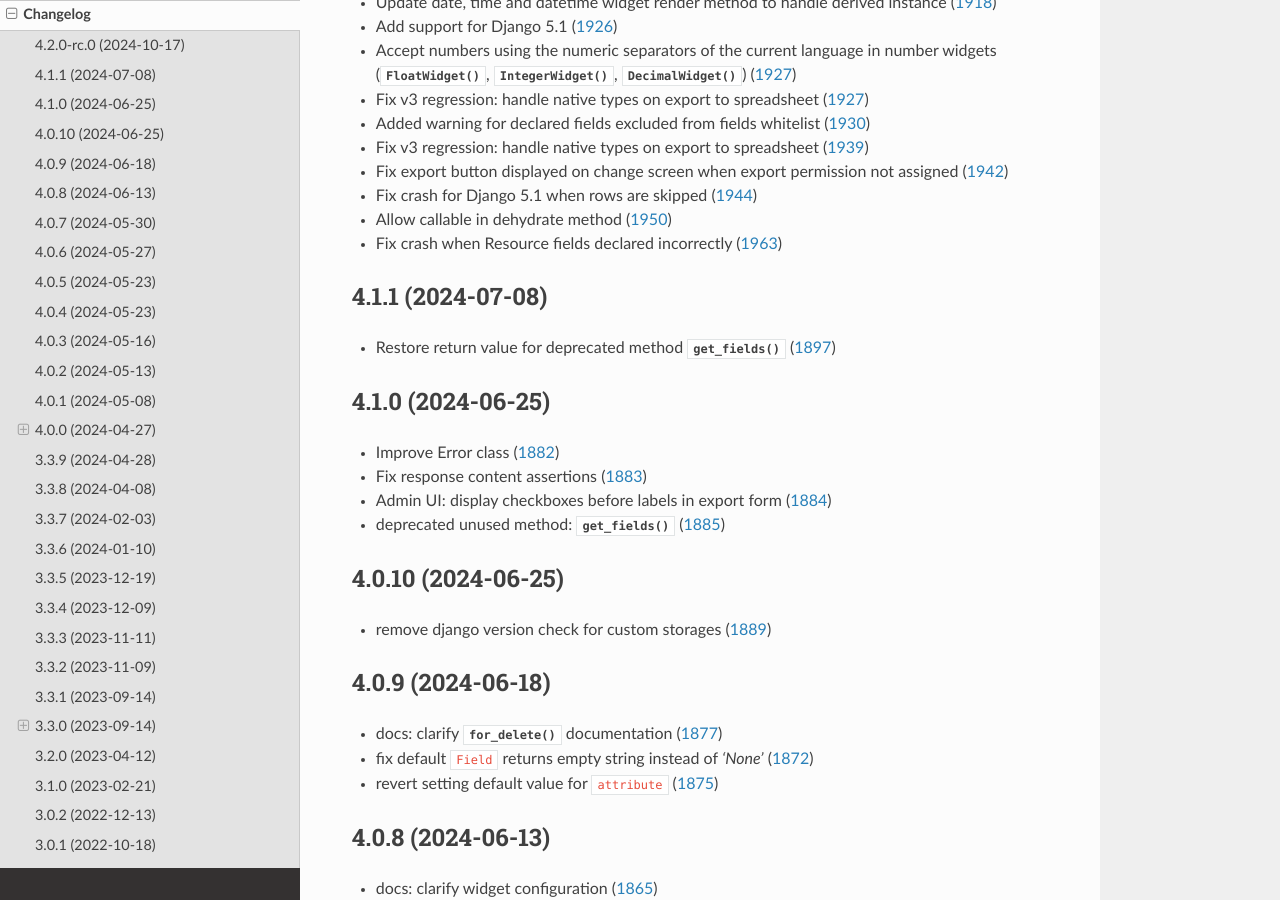
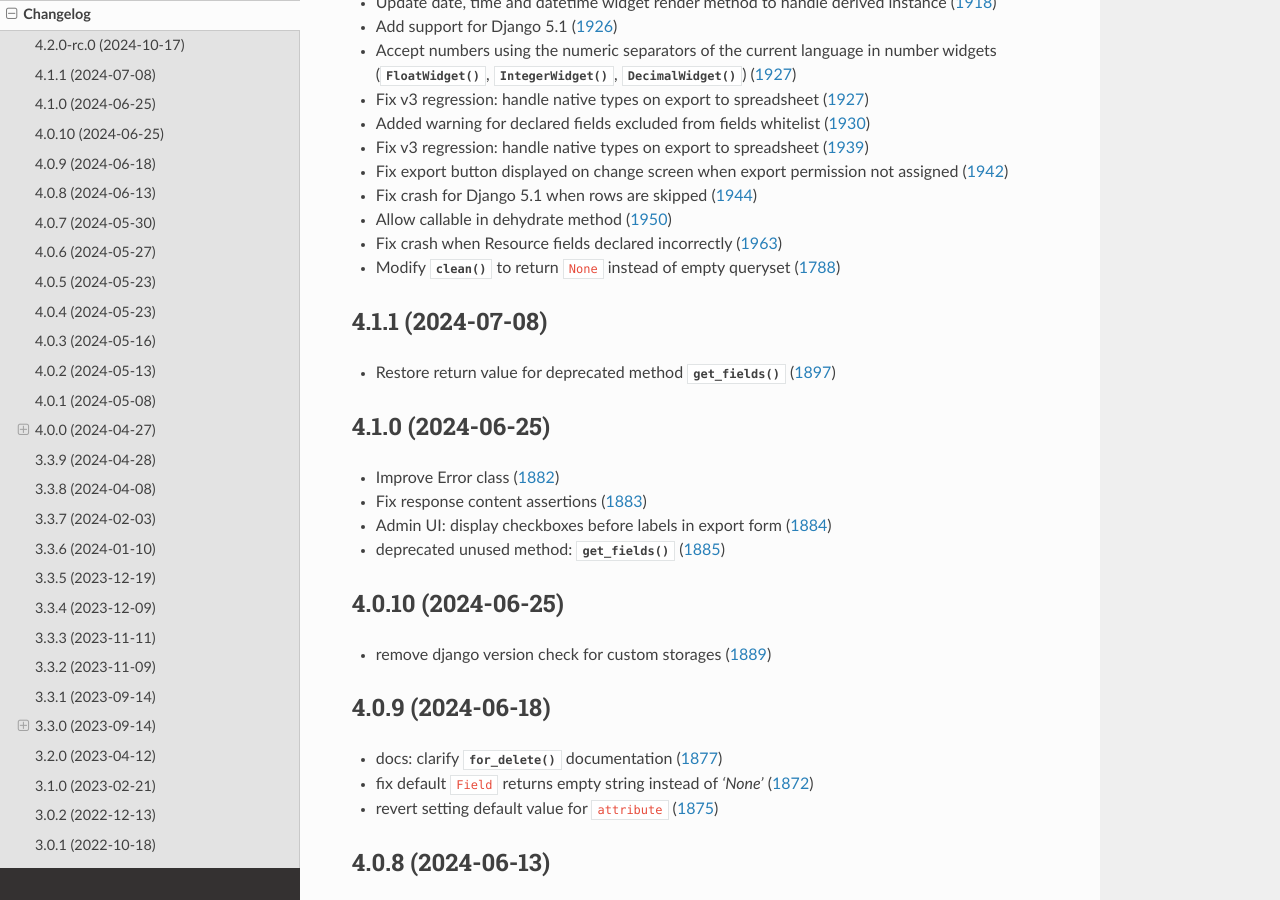
Before and after one commit to django-import-export/django-import-export, a Sphinx documentation site: the page built from docs/changelog.rst, in a window 1280 px wide and 900 px high, scrolled down 568 px. Built offline with Sphinx 7.4.7 and the Read the Docs theme 3.1.0, drawn with Linux system fonts in a browser that asks for light colours; pages that are not in the unit, such as notebooks, are missing from menus; the version number could not be read and is left out.

Commit message:
updated changelog

```diff
--- a/docs/changelog.rst
+++ b/docs/changelog.rst
@@ -27,6 +27,7 @@ This release contains breaking changes.  Please refer to :doc:`release notes<rel
 - Fix crash for Django 5.1 when rows are skipped (`1944 <https://github.com/django-import-export/django-import-export/issues/1944>`_)
 - Allow callable in dehydrate method (`1950 <https://github.com/django-import-export/django-import-export/issues/1950>`_)
 - Fix crash when Resource fields declared incorrectly (`1963 <https://github.com/django-import-export/django-import-export/issues/1963>`_)
+- Modify :meth:`~import_export.widgets.ManyToManyWidget.clean` to return ``None`` instead of empty queryset (`1788 <https://github.com/django-import-export/django-import-export/issues/1788>`_)
 
 4.1.1 (2024-07-08)
 ------------------
```
